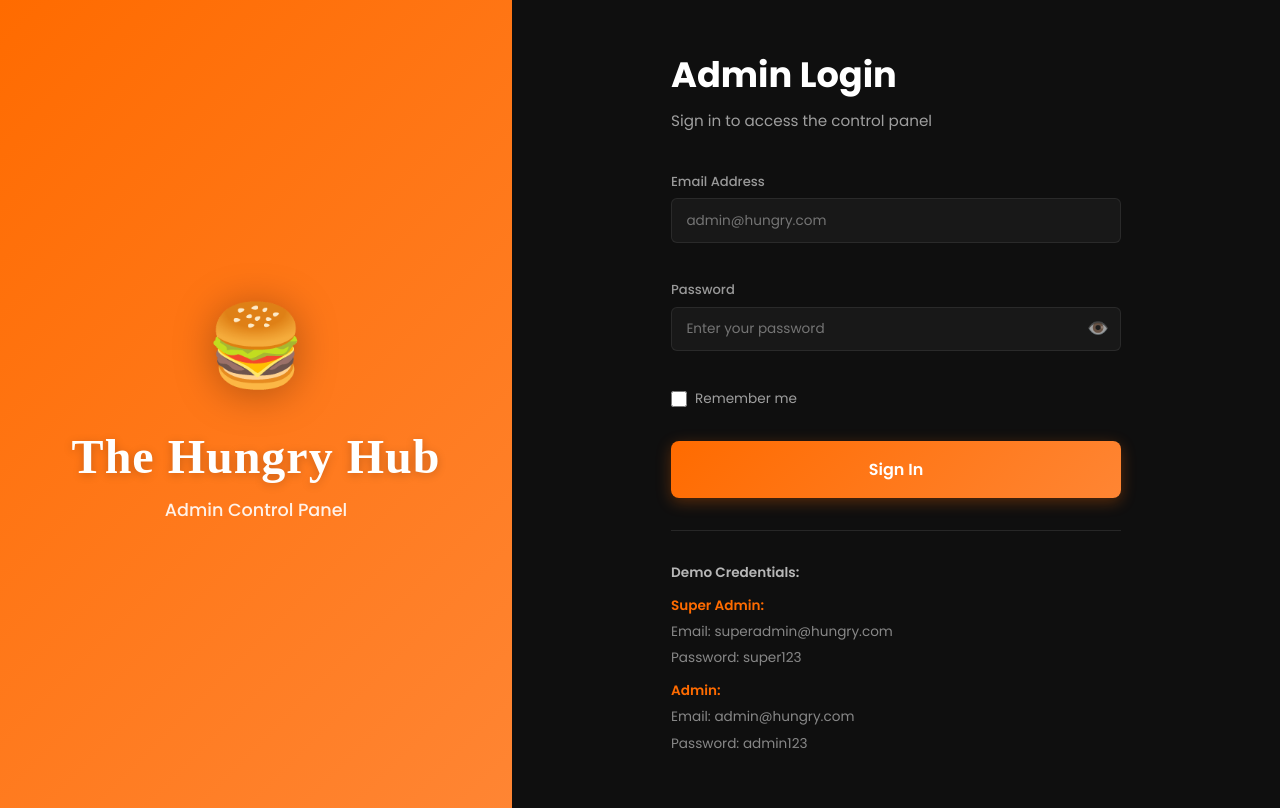
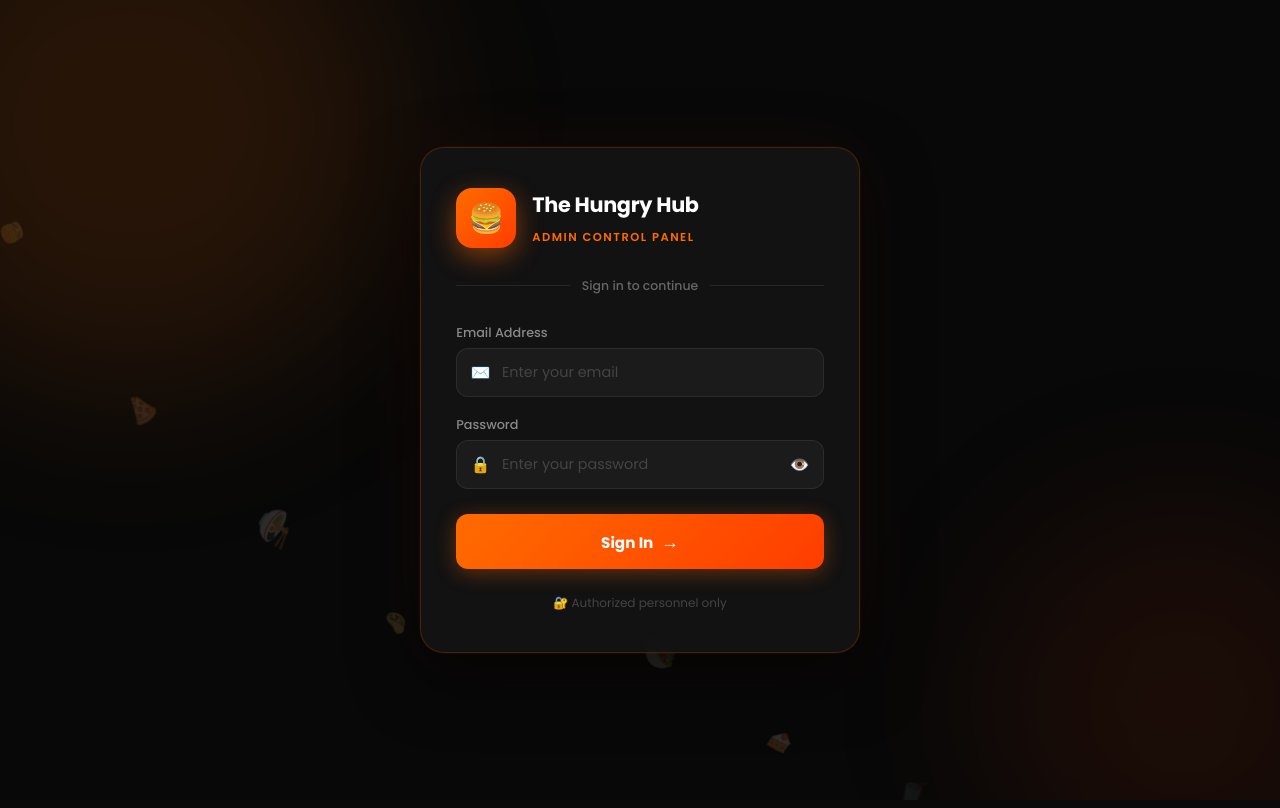
Before and after one commit to Prince8574/The-Hungry-Hub, a React (Vite) app in the folder admin/: page /login in a window 1280 px wide. Built offline with nearby package versions, Linux system fonts and the light colour scheme.

Commit message:
feat: redesign admin login page with animations, particles, no demo credentials

```diff
--- a/admin/src/pages/Login.jsx
+++ b/admin/src/pages/Login.jsx
@@ -1,144 +1,176 @@
-import { useState } from "react";
+import { useState, useEffect, useRef } from "react";
 import { useNavigate } from "react-router-dom";
 import toast from "react-hot-toast";
-import AuthLeft from "../components/AuthLeft";
 import "../styles/auth.css";
 
+const API = "http://localhost:5000/api";
+
+// Floating food particles
+const PARTICLES = ["🍔","🍕","🍜","🌮","🍣","🥗","🍰","🥤","🍟","🌯"];
+
 export default function Login() {
-  const navigate = useNavigate();
-
-  const [formData, setFormData] = useState({ email: "", password: "" });
+  const navigate  = useNavigate();
+  const formRef   = useRef(null);
+  const [form, setForm]       = useState({ email: "", password: "" });
   const [loading, setLoading] = useState(false);
   const [showPass, setShowPass] = useState(false);
+  const [focused, setFocused]  = useState("");
+  const [shake, setShake]      = useState(false);
 
-  const handleChange = (e) => {
-    setFormData({ ...formData, [e.target.name]: e.target.value });
-  };
+  // Redirect if already logged in
+  useEffect(() => {
+    if (localStorage.getItem("adminToken")) navigate("/dashboard");
+  }, [navigate]);
 
   const handleSubmit = async (e) => {
     e.preventDefault();
-    if (!formData.email || !formData.password) {
+    if (!form.email || !form.password) {
+      setShake(true);
+      setTimeout(() => setShake(false), 600);
       toast.error("Please fill all fields");
       return;
     }
     setLoading(true);
+    try {
+      const res  = await fetch(`${API}/auth/login`, {
+        method: "POST",
+        headers: { "Content-Type": "application/json" },
+        body: JSON.stringify(form),
+        credentials: "include",
+      });
+      const data = await res.json();
+      if (!res.ok) throw new Error(data.message || "Login failed");
 
-    try {
-      const response = await fetch("http://localhost:5000/api/auth/login", {
-        method: "POST",
-        headers: {
-          "Content-Type": "application/json",
-        },
-        body: JSON.stringify(formData),
-        credentials: 'include', // Important for cookies
-      });
-
-      const data = await response.json();
-
-      if (!response.ok) {
-        throw new Error(data.message || "Login failed");
+      if (data.user.role !== "admin" && data.user.role !== "super_admin") {
+        throw new Error("Access denied. Admins only!");
       }
 
-      // Check if user is admin or super_admin
-      if (data.user.role !== "admin" && data.user.role !== "super_admin") {
-        toast.error("Access denied. Admins only!");
-        setLoading(false);
-        return;
-      }
-
-      // Save token, user info, and role
       localStorage.setItem("adminToken", data.token);
       localStorage.setItem("adminUser", JSON.stringify(data.user));
       localStorage.setItem("adminRole", data.user.role);
 
-      console.log("Login successful:", data.user);
-      console.log("Token saved:", data.token);
-
-      toast.success(`Welcome back, ${data.user.name}! 🎯`);
+      toast.success(`Welcome, ${data.user.name}! 🎯`);
       navigate("/dashboard");
-    } catch (error) {
-      console.error("Login error:", error);
-      toast.error(error.message || "Invalid credentials!");
+    } catch (err) {
+      setShake(true);
+      setTimeout(() => setShake(false), 600);
+      toast.error(err.message || "Invalid credentials");
     } finally {
       setLoading(false);
     }
   };
 
   return (
-    <div className="auth-wrapper">
-      {/* Left Side — Branding */}
-      <AuthLeft />
+    <div className="al-page">
 
-      {/* Right Side — Login Form */}
-      <div className="auth-right">
-        <div className="auth-form-box">
-          <h2 className="auth-title">Admin Login</h2>
-          <p className="auth-subtitle">Sign in to access the control panel</p>
+      {/* Animated background particles */}
+      <div className="al-particles" aria-hidden="true">
+        {PARTICLES.map((p, i) => (
+          <span key={i} className="al-particle" style={{
+            left:            `${(i * 10) % 95}%`,
+            animationDelay:  `${i * 0.7}s`,
+            animationDuration:`${8 + (i % 4) * 2}s`,
+            fontSize:        `${1.2 + (i % 3) * 0.4}rem`,
+          }}>{p}</span>
+        ))}
+      </div>
 
-          <form onSubmit={handleSubmit} className="auth-form">
-            <div className="form-group">
-              <label htmlFor="email">Email Address</label>
-              <div className="input-wrapper">
-                <input
-                  type="email"
-                  id="email"
-                  name="email"
-                  placeholder="admin@hungry.com"
-                  value={formData.email}
-                  onChange={handleChange}
-                  autoComplete="email"
-                />
+      {/* Glow blobs */}
+      <div className="al-blob al-blob1" />
+      <div className="al-blob al-blob2" />
+
+      {/* Card */}
+      <div className={`al-card ${shake ? "al-shake" : ""}`} ref={formRef}>
+
+        {/* Logo */}
+        <div className="al-logo">
+          <div className="al-logo-ring">
+            <span className="al-logo-emoji">🍔</span>
+          </div>
+          <div className="al-logo-text">
+            <h1>The Hungry Hub</h1>
+            <span>Admin Control Panel</span>
           </div>
         </div>
 
-            <div className="form-group">
-              <label htmlFor="password">Password</label>
-              <div className="input-wrapper">
+        {/* Divider */}
+        <div className="al-divider">
+          <span>Sign in to continue</span>
+        </div>
+
+        {/* Form */}
+        <form onSubmit={handleSubmit} className="al-form" autoComplete="off">
+
+          {/* Email */}
+          <div className={`al-field ${focused === "email" ? "focused" : ""} ${form.email ? "has-value" : ""}`}>
+            <label>Email Address</label>
+            <div className="al-input-wrap">
+              <span className="al-input-icon">✉️</span>
+              <input
+                type="email"
+                value={form.email}
+                onChange={e => setForm(p => ({ ...p, email: e.target.value }))}
+                onFocus={() => setFocused("email")}
+                onBlur={() => setFocused("")}
+                placeholder="Enter your email"
+                autoComplete="off"
+              />
+              {form.email && (
+                <span className="al-clear" onClick={() => setForm(p => ({ ...p, email: "" }))}>✕</span>
+              )}
+            </div>
+          </div>
+
+          {/* Password */}
+          <div className={`al-field ${focused === "password" ? "focused" : ""} ${form.password ? "has-value" : ""}`}>
+            <label>Password</label>
+            <div className="al-input-wrap">
+              <span className="al-input-icon">🔒</span>
               <input
                 type={showPass ? "text" : "password"}
-                  id="password"
-                  name="password"
+                value={form.password}
+                onChange={e => setForm(p => ({ ...p, password: e.target.value }))}
+                onFocus={() => setFocused("password")}
+                onBlur={() => setFocused("")}
                 placeholder="Enter your password"
-                  value={formData.password}
-                  onChange={handleChange}
-                  autoComplete="current-password"
+                autoComplete="new-password"
               />
-                <button
-                  type="button"
-                  className="toggle-pass"
-                  onClick={() => setShowPass(!showPass)}
-                  aria-label="Toggle password visibility"
-                >
+              <button type="button" className="al-eye" onClick={() => setShowPass(p => !p)}>
                 {showPass ? "🙈" : "👁️"}
               </button>
             </div>
+            {/* Password strength bar */}
+            {form.password && (
+              <div className="al-strength">
+                <div className="al-strength-bar" style={{
+                  width: `${Math.min(form.password.length * 10, 100)}%`,
+                  background: form.password.length < 4 ? "#f44336"
+                            : form.password.length < 8 ? "#ff9800"
+                            : "#4caf50"
+                }} />
+              </div>
+            )}
           </div>
 
-            <div className="form-options">
-              <label className="remember-me">
-                <input type="checkbox" /> Remember me
-              </label>
-            </div>
+          {/* Submit */}
+          <button type="submit" className="al-submit" disabled={loading}>
+            {loading ? (
+              <span className="al-spinner" />
+            ) : (
+              <>
+                <span>Sign In</span>
+                <span className="al-arrow">→</span>
+              </>
+            )}
+          </button>
 
-            <button type="submit" className="auth-btn" disabled={loading}>
-              {loading ? <span className="spinner" /> : "Sign In"}
-            </button>
         </form>
 
-          <div className="demo-credentials">
-            <p className="demo-label">Demo Credentials:</p>
-            <div style={{ marginBottom: '0.8rem' }}>
-              <p className="demo-text"><strong>Super Admin:</strong></p>
-              <p className="demo-text">Email: superadmin@hungry.com</p>
-              <p className="demo-text">Password: super123</p>
-            </div>
-            <div>
-              <p className="demo-text"><strong>Admin:</strong></p>
-              <p className="demo-text">Email: admin@hungry.com</p>
-              <p className="demo-text">Password: admin123</p>
-            </div>
-          </div>
-        </div>
+        {/* Footer */}
+        <p className="al-footer-note">
+          🔐 Authorized personnel only
+        </p>
+
       </div>
     </div>
   );
--- a/admin/src/styles/auth.css
+++ b/admin/src/styles/auth.css
@@ -1,264 +1,333 @@
-/* ===== AUTH LAYOUT ===== */
-.auth-wrapper {
-  display: flex;
+/* ═══════════════════════════════════════════
+   ADMIN LOGIN PAGE
+═══════════════════════════════════════════ */
+
+.al-page {
   min-height: 100vh;
-  width: 100%;
-  background: #0a0a0a;
-  font-family: "Poppins", sans-serif;
-}
-
-/* ===== LEFT SIDE ===== */
-.auth-left {
-  position: relative;
-  width: 40%;
-  background: linear-gradient(135deg, #ff6b00 0%, #ff8533 100%);
   display: flex;
   align-items: center;
   justify-content: center;
-  padding: 2rem;
+  background: #080808;
+  position: relative;
+  overflow: hidden;
+  font-family: 'Poppins', sans-serif;
+  padding: 1rem;
+}
+
+/* ── Animated background blobs ── */
+.al-blob {
+  position: absolute;
+  border-radius: 50%;
+  filter: blur(80px);
+  pointer-events: none;
+  animation: al-blob-move 8s ease-in-out infinite alternate;
+}
+
+.al-blob1 {
+  width: 500px; height: 500px;
+  background: rgba(255, 107, 0, 0.12);
+  top: -150px; left: -150px;
+}
+
+.al-blob2 {
+  width: 400px; height: 400px;
+  background: rgba(255, 61, 0, 0.08);
+  bottom: -100px; right: -100px;
+  animation-delay: 4s;
+}
+
+@keyframes al-blob-move {
+  from { transform: translate(0, 0) scale(1); }
+  to   { transform: translate(40px, 30px) scale(1.1); }
+}
+
+/* ── Floating particles ── */
+.al-particles {
+  position: absolute;
+  inset: 0;
+  pointer-events: none;
   overflow: hidden;
 }
 
-.left-content {
-  text-align: center;
-  z-index: 1;
+.al-particle {
+  position: absolute;
+  bottom: -50px;
+  animation: al-float linear infinite;
+  opacity: 0.15;
+  user-select: none;
 }
 
-.left-logo-icon {
-  font-size: 5rem;
-  display: block;
-  margin-bottom: 1.5rem;
-  filter: drop-shadow(0 4px 20px rgba(0, 0, 0, 0.3));
+@keyframes al-float {
+  0%   { transform: translateY(0) rotate(0deg);   opacity: 0; }
+  10%  { opacity: 0.15; }
+  90%  { opacity: 0.15; }
+  100% { transform: translateY(-110vh) rotate(360deg); opacity: 0; }
 }
 
-.left-logo-text {
-  font-family: "Playfair Display", serif;
-  font-size: 3rem;
-  font-weight: 700;
-  color: #fff;
-  margin: 0;
-  letter-spacing: 1px;
-  text-shadow: 0 2px 10px rgba(0, 0, 0, 0.2);
+/* ── Card ── */
+.al-card {
+  background: rgba(20, 20, 20, 0.95);
+  border: 1px solid rgba(255, 107, 0, 0.2);
+  border-radius: 24px;
+  padding: 2.5rem 2.2rem;
+  width: 100%;
+  max-width: 440px;
+  position: relative;
+  z-index: 10;
+  box-shadow:
+    0 0 0 1px rgba(255,107,0,0.05),
+    0 24px 64px rgba(0,0,0,0.6),
+    0 0 80px rgba(255,107,0,0.06);
+  animation: al-card-in 0.6s cubic-bezier(0.34,1.56,0.64,1);
+  backdrop-filter: blur(20px);
 }
 
-.left-tagline {
-  color: rgba(255, 255, 255, 0.9);
-  font-size: 1.1rem;
-  margin-top: 0.8rem;
+@keyframes al-card-in {
+  from { opacity: 0; transform: translateY(40px) scale(0.95); }
+  to   { opacity: 1; transform: translateY(0) scale(1); }
+}
+
+.al-shake {
+  animation: al-shake 0.5s cubic-bezier(0.36,0.07,0.19,0.97);
+}
+
+@keyframes al-shake {
+  0%,100% { transform: translateX(0); }
+  20%     { transform: translateX(-8px); }
+  40%     { transform: translateX(8px); }
+  60%     { transform: translateX(-6px); }
+  80%     { transform: translateX(6px); }
+}
+
+/* ── Logo ── */
+.al-logo {
+  display: flex;
+  align-items: center;
+  gap: 1rem;
+  margin-bottom: 1.8rem;
+}
+
+.al-logo-ring {
+  width: 60px; height: 60px;
+  border-radius: 16px;
+  background: linear-gradient(135deg, #ff6b00, #ff3d00);
+  display: flex; align-items: center; justify-content: center;
+  font-size: 1.8rem;
+  box-shadow: 0 8px 24px rgba(255,107,0,0.4);
+  flex-shrink: 0;
+  animation: al-logo-pulse 3s ease-in-out infinite;
+}
+
+@keyframes al-logo-pulse {
+  0%,100% { box-shadow: 0 8px 24px rgba(255,107,0,0.4); }
+  50%     { box-shadow: 0 8px 32px rgba(255,107,0,0.65); }
+}
+
+.al-logo-text h1 {
+  font-size: 1.3rem;
+  font-weight: 800;
+  color: #fff;
+  margin: 0 0 0.15rem;
+  letter-spacing: -0.3px;
+}
+
+.al-logo-text span {
+  font-size: 0.72rem;
+  color: #ff6b00;
+  font-weight: 600;
+  text-transform: uppercase;
+  letter-spacing: 1.5px;
+}
+
+/* ── Divider ── */
+.al-divider {
+  display: flex;
+  align-items: center;
+  gap: 0.75rem;
+  margin-bottom: 1.8rem;
+}
+
+.al-divider::before,
+.al-divider::after {
+  content: "";
+  flex: 1;
+  height: 1px;
+  background: rgba(255,255,255,0.08);
+}
+
+.al-divider span {
+  font-size: 0.78rem;
+  color: #666;
+  white-space: nowrap;
   font-weight: 500;
 }
 
-/* ===== RIGHT SIDE ===== */
-.auth-right {
-  width: 60%;
+/* ── Form ── */
+.al-form {
   display: flex;
-  align-items: center;
-  justify-content: center;
-  padding: 3rem;
-  background: #0f0f0f;
+  flex-direction: column;
+  gap: 1.2rem;
 }
 
-.auth-form-box {
-  width: 100%;
-  max-width: 450px;
+/* ── Field ── */
+.al-field {
+  display: flex;
+  flex-direction: column;
+  gap: 0.4rem;
 }
 
-/* Titles */
-.auth-title {
-  font-size: 2.2rem;
-  font-weight: 700;
-  color: #ffffff;
-  margin: 0 0 0.5rem;
+.al-field label {
+  font-size: 0.8rem;
+  color: #888;
+  font-weight: 500;
+  transition: color 0.2s;
 }
 
-.auth-subtitle {
-  color: rgba(255, 255, 255, 0.6);
-  font-size: 0.95rem;
-  margin: 0 0 2.5rem;
-}
+.al-field.focused label { color: #ff6b00; }
 
-/* Form */
-.auth-form {
-  display: flex;
-  flex-direction: column;
-  gap: 1.5rem;
-}
-
-.form-group {
-  display: flex;
-  flex-direction: column;
-  gap: 0.5rem;
-}
-
-.form-group label {
-  color: rgba(255, 255, 255, 0.8);
-  font-size: 0.9rem;
-  font-weight: 500;
-}
-
-.input-wrapper {
+.al-input-wrap {
   position: relative;
   display: flex;
   align-items: center;
 }
 
-.input-wrapper input {
-  width: 100%;
-  padding: 0.9rem 3rem 0.9rem 1rem;
-  background: rgba(255, 255, 255, 0.08);
-  border: 1px solid rgba(255, 255, 255, 0.15);
-  border-radius: 8px;
-  color: #fff;
-  font-size: 0.95rem;
-  font-family: "Poppins", sans-serif;
-  outline: none;
-  transition: all 0.3s;
+.al-input-icon {
+  position: absolute;
+  left: 0.9rem;
+  font-size: 1rem;
+  pointer-events: none;
+  transition: transform 0.2s;
 }
 
-.input-wrapper input::placeholder {
-  color: rgba(255, 255, 255, 0.4);
+.al-field.focused .al-input-icon { transform: scale(1.15); }
+
+.al-input-wrap input {
+  width: 100%;
+  padding: 0.8rem 2.8rem 0.8rem 2.8rem;
+  background: rgba(255,255,255,0.04);
+  border: 1.5px solid rgba(255,255,255,0.08);
+  border-radius: 12px;
+  color: #fff;
+  font-size: 0.9rem;
+  font-family: 'Poppins', sans-serif;
+  outline: none;
+  transition: all 0.25s;
 }
 
-.input-wrapper input:focus {
+.al-input-wrap input::placeholder { color: #444; }
+
+.al-field.focused .al-input-wrap input {
   border-color: #ff6b00;
-  background: rgba(255, 107, 0, 0.1);
-  box-shadow: 0 0 0 3px rgba(255, 107, 0, 0.1);
+  background: rgba(255,107,0,0.05);
+  box-shadow: 0 0 0 3px rgba(255,107,0,0.1);
 }
 
-.toggle-pass {
+.al-eye {
   position: absolute;
-  right: 12px;
+  right: 0.9rem;
   background: none;
   border: none;
   cursor: pointer;
-  font-size: 1.1rem;
+  font-size: 1rem;
+  color: #666;
   padding: 0;
-  line-height: 1;
-  opacity: 0.6;
+  transition: color 0.15s;
+}
+.al-eye:hover { color: #ff6b00; }
+
+.al-clear {
+  position: absolute;
+  right: 0.9rem;
+  color: #555;
+  cursor: pointer;
+  font-size: 0.75rem;
+  font-weight: 700;
+  transition: color 0.15s;
+}
+.al-clear:hover { color: #ff6b00; }
+
+/* Password strength bar */
+.al-strength {
+  height: 3px;
+  background: rgba(255,255,255,0.06);
+  border-radius: 2px;
+  overflow: hidden;
+  margin-top: 0.3rem;
+}
+
+.al-strength-bar {
+  height: 100%;
+  border-radius: 2px;
+  transition: width 0.3s ease, background 0.3s ease;
+}
+
+/* ── Submit button ── */
+.al-submit {
+  margin-top: 0.4rem;
+  padding: 0.9rem;
+  background: linear-gradient(135deg, #ff6b00, #ff3d00);
+  border: none;
+  border-radius: 12px;
+  color: #fff;
+  font-size: 0.95rem;
+  font-weight: 700;
+  font-family: 'Poppins', sans-serif;
+  cursor: pointer;
+  display: flex;
+  align-items: center;
+  justify-content: center;
+  gap: 0.5rem;
+  transition: all 0.25s;
+  box-shadow: 0 4px 20px rgba(255,107,0,0.35);
+  position: relative;
+  overflow: hidden;
+}
+
+.al-submit::before {
+  content: "";
+  position: absolute;
+  inset: 0;
+  background: linear-gradient(135deg, rgba(255,255,255,0.15), transparent);
+  opacity: 0;
   transition: opacity 0.2s;
 }
 
-.toggle-pass:hover {
-  opacity: 1;
+.al-submit:hover:not(:disabled)::before { opacity: 1; }
+.al-submit:hover:not(:disabled) {
+  transform: translateY(-2px);
+  box-shadow: 0 8px 28px rgba(255,107,0,0.5);
 }
+.al-submit:active:not(:disabled) { transform: translateY(0); }
+.al-submit:disabled { opacity: 0.6; cursor: not-allowed; }
 
-/* Options row */
-.form-options {
-  display: flex;
-  justify-content: space-between;
-  align-items: center;
-  font-size: 0.85rem;
+.al-arrow {
+  font-size: 1.1rem;
+  transition: transform 0.2s;
 }
-
-.remember-me {
-  display: flex;
-  align-items: center;
-  gap: 0.5rem;
-  color: rgba(255, 255, 255, 0.6);
-  cursor: pointer;
-  user-select: none;
-}
-
-.remember-me input[type="checkbox"] {
-  accent-color: #ff6b00;
-  width: 16px;
-  height: 16px;
-  cursor: pointer;
-}
-
-/* Submit Button */
-.auth-btn {
-  width: 100%;
-  padding: 1rem;
-  background: linear-gradient(135deg, #ff6b00, #ff8533);
-  color: #fff;
-  font-size: 1rem;
-  font-weight: 600;
-  font-family: "Poppins", sans-serif;
-  border: none;
-  border-radius: 8px;
-  cursor: pointer;
-  transition: all 0.3s;
-  display: flex;
-  align-items: center;
-  justify-content: center;
-  min-height: 50px;
-  margin-top: 0.5rem;
-  box-shadow: 0 4px 15px rgba(255, 107, 0, 0.3);
-}
-
-.auth-btn:hover:not(:disabled) {
-  transform: translateY(-2px);
-  box-shadow: 0 6px 20px rgba(255, 107, 0, 0.4);
-}
-
-.auth-btn:active:not(:disabled) {
-  transform: translateY(0);
-}
-
-.auth-btn:disabled {
-  opacity: 0.6;
-  cursor: not-allowed;
-}
+.al-submit:hover:not(:disabled) .al-arrow { transform: translateX(4px); }
 
 /* Spinner */
-.spinner {
-  width: 20px;
-  height: 20px;
-  border: 2.5px solid rgba(255, 255, 255, 0.3);
+.al-spinner {
+  width: 20px; height: 20px;
+  border: 2.5px solid rgba(255,255,255,0.3);
   border-top-color: #fff;
   border-radius: 50%;
-  animation: spin 0.7s linear infinite;
+  animation: al-spin 0.7s linear infinite;
   display: inline-block;
 }
 
-@keyframes spin {
-  to { transform: rotate(360deg); }
+@keyframes al-spin { to { transform: rotate(360deg); } }
+
+/* ── Footer note ── */
+.al-footer-note {
+  text-align: center;
+  margin-top: 1.5rem;
+  font-size: 0.75rem;
+  color: #444;
 }
 
-/* Demo Credentials */
-.demo-credentials {
-  margin-top: 2rem;
-  padding-top: 2rem;
-  border-top: 1px solid rgba(255, 255, 255, 0.1);
+/* ── Responsive ── */
+@media (max-width: 480px) {
+  .al-card { padding: 2rem 1.5rem; border-radius: 20px; }
+  .al-logo-text h1 { font-size: 1.1rem; }
 }
-
-.demo-label {
-  color: rgba(255, 255, 255, 0.7);
-  font-size: 0.85rem;
-  font-weight: 600;
-  margin-bottom: 0.8rem;
-}
-
-.demo-text {
-  color: rgba(255, 255, 255, 0.5);
-  font-size: 0.85rem;
-  margin: 0.4rem 0;
-}
-
-.demo-text strong {
-  color: #ff6b00;
-  font-weight: 600;
-}
-
-/* ===== RESPONSIVE ===== */
-@media (max-width: 968px) {
-  .auth-wrapper {
-    flex-direction: column;
-  }
-  .auth-left {
-    width: 100%;
-    min-height: 250px;
-    padding: 2rem;
-  }
-  .auth-right {
-    width: 100%;
-    padding: 2rem 1.5rem;
-  }
-  .left-logo-text {
-    font-size: 2.5rem;
-  }
-  .left-logo-icon {
-    font-size: 4rem;
-  }
-}
```
Lines whose indentation alone changed are shown as unchanged.
